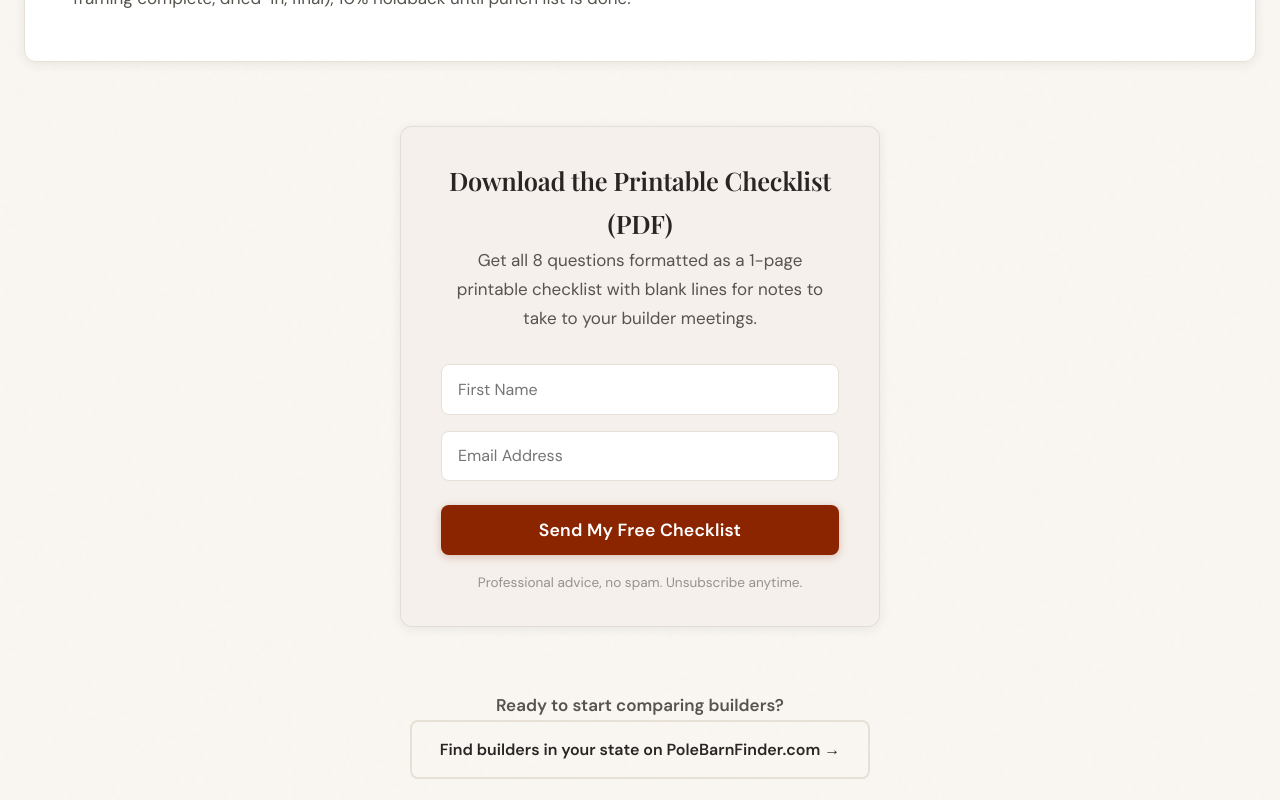
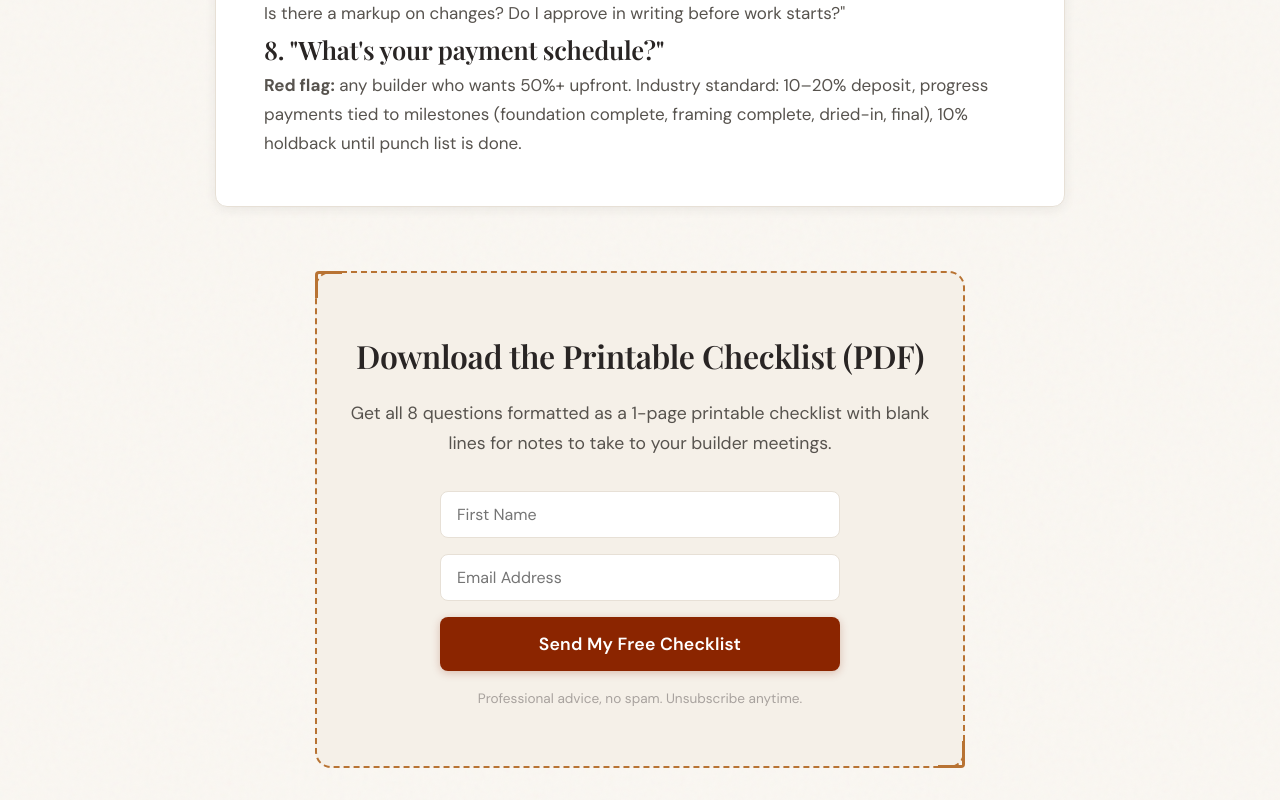
Before and after one commit to justmattg/PoleBarnFinderDirectory, a Next.js app: page /checklist in a window 1280 px wide. Shown: the part 1320-2120 px from the top of the page. Built offline with nearby package versions, Linux system fonts and the light colour scheme.

Commit message:
fix(ui): center homepage section and improve global content alignment

```diff
--- a/app/checklist/page.tsx
+++ b/app/checklist/page.tsx
@@ -3,6 +3,7 @@ import Link from 'next/link';
 import Script from 'next/script';
 import Breadcrumbs from '@/app/components/Breadcrumbs';
 import ReadNextCards from '@/app/components/ReadNextCards';
+import ChecklistForm from '../components/ChecklistForm';
 
 export const metadata: Metadata = {
   title: 'Builder Checklist: 8 Questions to Ask | Pole Barn Directory',
@@ -130,34 +131,7 @@ export default function ChecklistPage() {
               <p><strong>Red flag:</strong> any builder who wants 50%+ upfront. Industry standard: 10–20% deposit, progress payments tied to milestones (foundation complete, framing complete, dried-in, final), 10% holdback until punch list is done.</p>
             </div>
 
-            <div style={{ display: 'flex', justifyContent: 'center', margin: '4rem 0' }}>
-              <div style={{
-                background: '#F5F0EB',
-                padding: '32px 40px',
-                borderRadius: '12px',
-                border: '1px solid rgba(0,0,0,0.08)',
-                maxWidth: '480px',
-                width: '100%',
-                textAlign: 'center',
-                boxShadow: 'var(--shadow-warm)'
-              }}>
-                <h2 style={{ marginTop: 0 }}>Download the Printable Checklist (PDF)</h2>
-                <p className="mb-2">Get all 8 questions formatted as a 1-page printable checklist with blank lines for notes to take to your builder meetings.</p>
-
-                <form style={{ margin: '2rem auto 0', display: 'flex', flexDirection: 'column', gap: '1rem' }} action="https://sendfox.com/form" method="POST" target="_blank">
-                  <input type="text" name="first_name" placeholder="First Name" required
-                    style={{ padding: '0.85rem 1rem', borderRadius: '8px', border: '1px solid var(--border-warm)', width: '100%', fontFamily: 'inherit', fontSize: '1rem', background: '#fff' }} />
-
-                  <input type="email" name="email" placeholder="Email Address" required
-                    style={{ padding: '0.85rem 1rem', borderRadius: '8px', border: '1px solid var(--border-warm)', width: '100%', fontFamily: 'inherit', fontSize: '1rem', background: '#fff' }} />
-
-                  <button type="submit" className="btn btn-primary" style={{ fontSize: '1.1rem', marginTop: '0.5rem', width: '100%' }}>
-                    Send My Free Checklist
-                  </button>
-                  <p style={{ fontSize: '0.85rem', opacity: 0.6 }}>Professional advice, no spam. Unsubscribe anytime.</p>
-                </form>
-              </div>
-            </div>
+            <ChecklistForm />
 
             <div className="text-center">
               <p className="mb-1" style={{fontWeight: 600}}>Ready to start comparing builders?</p>
--- /dev/null
+++ b/app/components/ChecklistForm.tsx
@@ -0,0 +1,66 @@
+'use client';
+
+import { useState, FormEvent } from 'react';
+
+export default function ChecklistForm() {
+  const [submitted, setSubmitted] = useState(false);
+  const [name, setName] = useState('');
+  const [email, setEmail] = useState('');
+
+  const handleSubmit = (e: FormEvent<HTMLFormElement>) => {
+    e.preventDefault();
+    if (!name.trim() || !email.trim()) return;
+    // TODO: Replace with SendFox API POST — Matt will provide list ID
+    console.log('Checklist signup:', { name: name.trim(), email: email.trim() });
+    setSubmitted(true);
+  };
+
+  if (submitted) {
+    return (
+      <div className="cta-block" style={{ borderStyle: 'dashed', borderColor: 'var(--copper)' }}>
+        <h3>Check Your Inbox!</h3>
+        <p style={{ marginBottom: '1.5rem' }}>
+          Your printable checklist is on its way.
+        </p>
+        <a href="https://polebarnfinder.com" target="_blank" rel="noopener" className="btn-primary">
+          Find Builders in Your State →
+        </a>
+      </div>
+    );
+  }
+
+  return (
+    <div className="cta-block" style={{ borderStyle: 'dashed', borderColor: 'var(--copper)', background: 'var(--bg-section-alt)' }}>
+      <h3>Download the Printable Checklist (PDF)</h3>
+      <p>Get all 8 questions formatted as a 1-page printable checklist with blank lines for notes to take to your builder meetings.</p>
+      <form onSubmit={handleSubmit} style={{ display: 'flex', flexDirection: 'column', gap: '1rem', maxWidth: '400px', margin: '0 auto' }}>
+        <input
+          type="text"
+          name="name"
+          placeholder="First Name"
+          value={name}
+          onChange={(e) => setName(e.target.value)}
+          required
+          autoComplete="given-name"
+          style={{ padding: '12px 16px', borderRadius: '8px', border: '1px solid var(--border-warm)', fontSize: '16px', fontFamily: 'var(--font-dm-sans)', background: 'var(--bg-warm-white)' }}
+        />
+        <input
+          type="email"
+          name="email"
+          placeholder="Email Address"
+          value={email}
+          onChange={(e) => setEmail(e.target.value)}
+          required
+          autoComplete="email"
+          style={{ padding: '12px 16px', borderRadius: '8px', border: '1px solid var(--border-warm)', fontSize: '16px', fontFamily: 'var(--font-dm-sans)', background: 'var(--bg-warm-white)' }}
+        />
+        <button type="submit" className="btn-primary" style={{ width: '100%' }}>
+          Send My Free Checklist
+        </button>
+        <p style={{ fontSize: '0.85rem', color: 'var(--text-muted)', textAlign: 'center', margin: 0 }}>
+          Professional advice, no spam. Unsubscribe anytime.
+        </p>
+      </form>
+    </div>
+  );
+}
--- /dev/null
+++ b/app/components/ScrollHeader.tsx
@@ -0,0 +1,20 @@
+'use client';
+
+import { useEffect } from 'react';
+
+export default function ScrollHeader() {
+  useEffect(() => {
+    const header = document.querySelector('.site-header');
+    if (!header) return;
+
+    const onScroll = () => {
+      header.classList.toggle('scrolled', window.scrollY > 10);
+    };
+
+    window.addEventListener('scroll', onScroll, { passive: true });
+    onScroll(); // Run on mount in case page loads scrolled
+    return () => window.removeEventListener('scroll', onScroll);
+  }, []);
+
+  return null;
+}
--- a/app/globals.css
+++ b/app/globals.css
@@ -141,6 +141,11 @@ img {
 }
 
 .text-center { text-align: center; }
+
+.content-wrapper {
+  max-width: 850px;
+  margin: 0 auto;
+}
 
 /* Buttons */
 .btn-primary {
--- a/app/layout.tsx
+++ b/app/layout.tsx
@@ -5,6 +5,7 @@ import Link from 'next/link';
 import Header from './components/Header';
 import ScrollBar from './components/ScrollBar';
 import BackToTop from './components/BackToTop';
+import ScrollHeader from './components/ScrollHeader';
 
 const dmSans = DM_Sans({ subsets: ['latin'], variable: '--font-dm-sans', display: 'swap' });
 const playfair = Playfair_Display({
@@ -46,6 +47,7 @@ export default function RootLayout({
   return (
     <html lang="en">
       <body className={`${dmSans.variable} ${playfair.variable} textured-bg`}>
+        <ScrollHeader />
         <ScrollBar />
         <Header />
 
--- a/app/page.tsx
+++ b/app/page.tsx
@@ -136,7 +136,7 @@ export default function HomePage() {
 
       <section className="section section-alt">
         <div className="container text-center">
-          <div className="content-wrapper" style={{maxWidth: '800px'}}>
+          <div className="content-wrapper">
             <h2 style={{marginTop: 0}}>Why PoleBarnDirectory.com?</h2>
             <p className="mb-3" style={{fontSize: '1.2rem', lineHeight: '1.8'}}>
               We&apos;ve been in the pole barn space since 2014. We don&apos;t build barns — we help you find the right builder, plan, and financing. Every recommendation on this site is researched and independently verified.
```
Also changed, not shown: app/floor-plans/page.tsx (+12 -12 lines).
